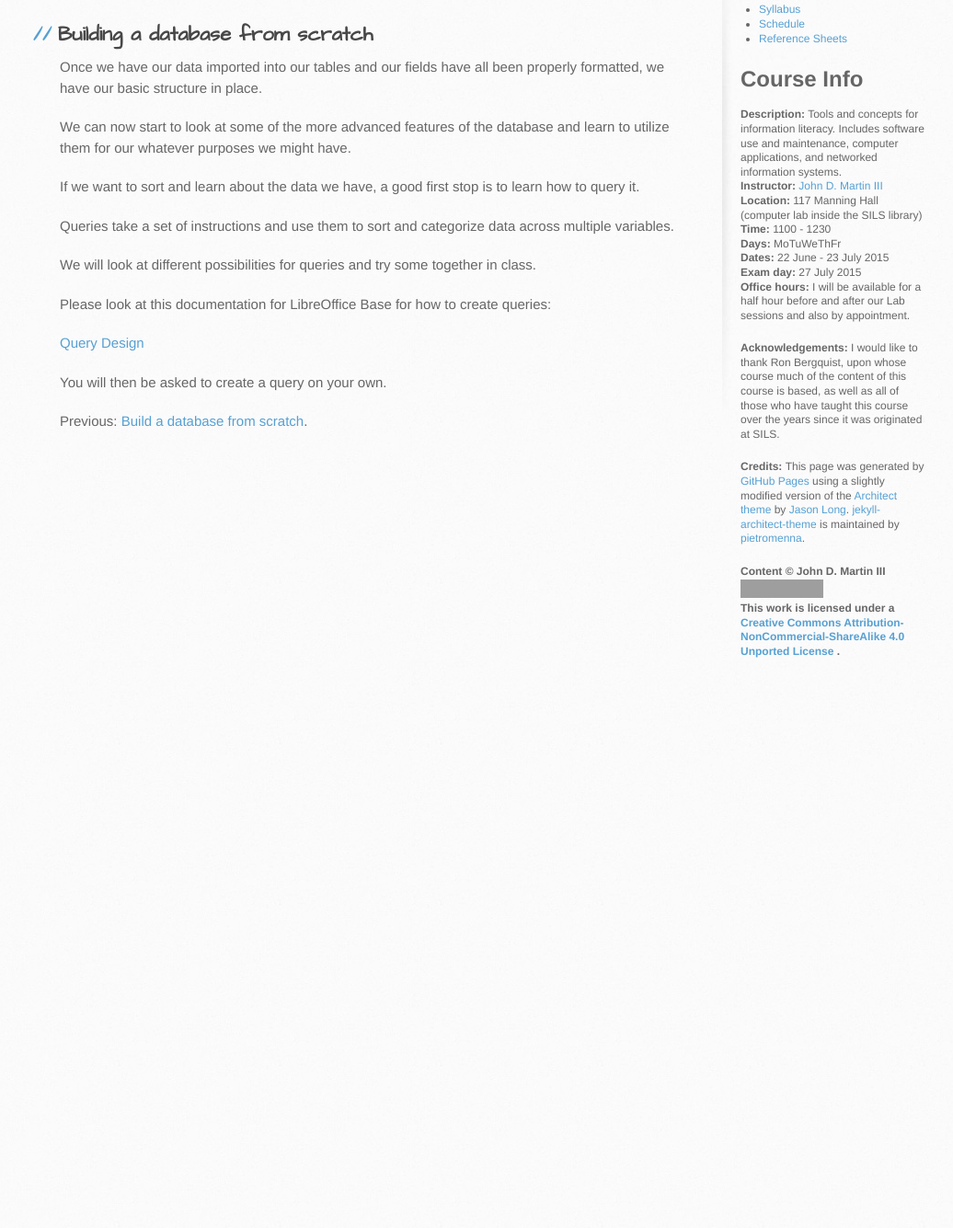
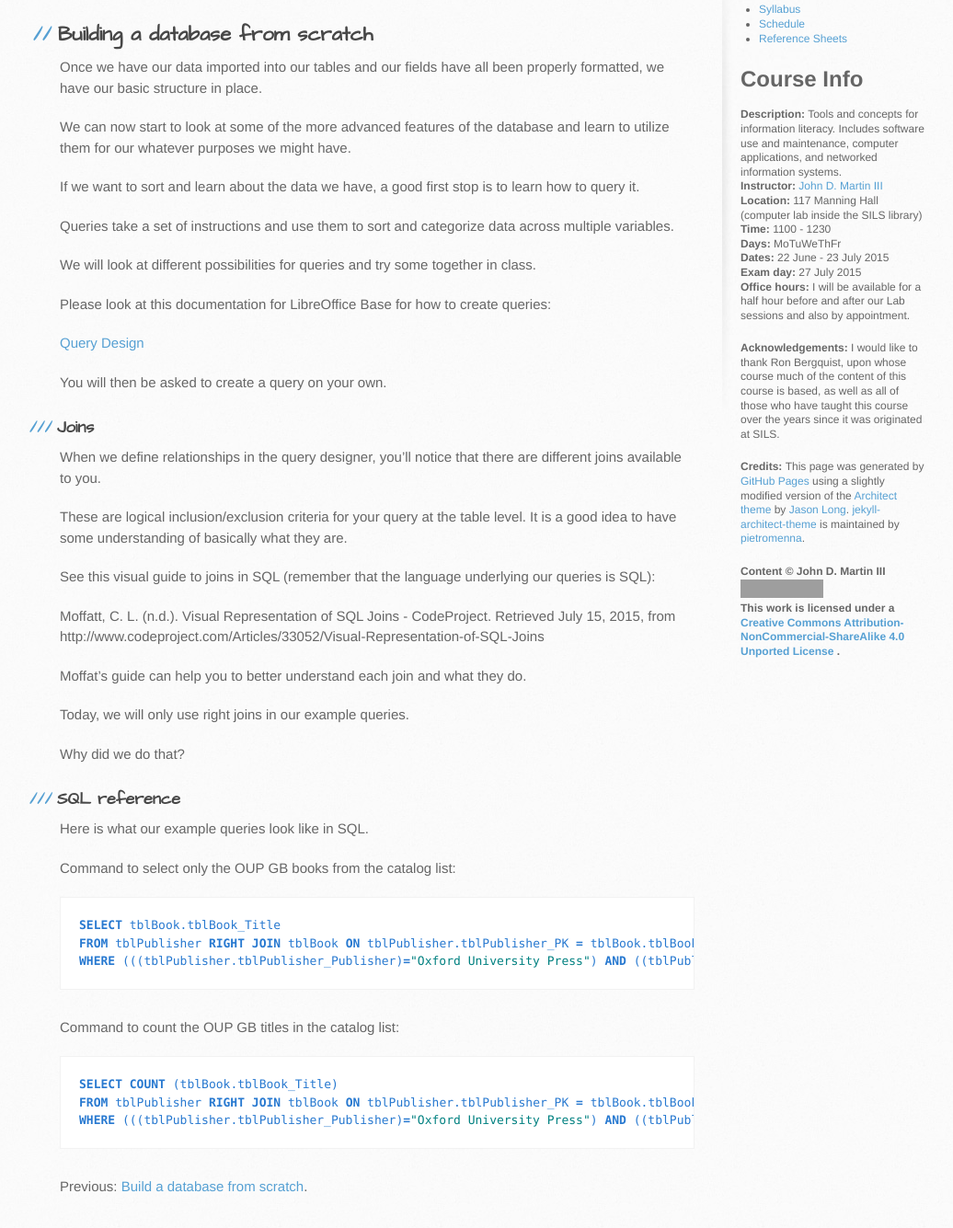
Before and after one commit to tylerpcarter/inls161, a Jekyll site: the page built from schedule/db-queries.md, in a window 1280 px wide and 1400 px high, scrolled down 163 px, cut to the strip 56-1391 px from the top of the window. Shown: the whole strip at 92% size, without its empty margins (105-1141 px from the left). Built offline with Jekyll 4.4.1, drawn with Linux system fonts in a browser that asks for light colours; Markdown is read by kramdown in place of the engine named in the settings; before the commit the page ends 978 px from its top, so only the background shows below that; grey boxes are pictures that could not be loaded.

Commit message:
change query notes

````diff
--- a/schedule/db-queries.md
+++ b/schedule/db-queries.md
@@ -22,4 +22,41 @@ Please look at this documentation for LibreOffice Base for how to create queries
 
 You will then be asked to create a query on your own.
 
+### Joins
+
+When we define relationships in the query designer, you'll notice that there are different joins available to you.
+
+These are logical inclusion/exclusion criteria for your query at the table level.
+It is a good idea to have some understanding of basically what they are.
+
+See this visual guide to joins in SQL (remember that the language underlying our queries is SQL):
+
+Moffatt, C. L. (n.d.). Visual Representation of SQL Joins - CodeProject. Retrieved July 15, 2015, from http://www.codeproject.com/Articles/33052/Visual-Representation-of-SQL-Joins
+
+Moffat's guide can help you to better understand each join and what they do.
+
+Today, we will only use right joins in our example queries.
+
+Why did we do that?
+
+### SQL reference
+
+Here is what our example queries look like in SQL.
+
+Command to select only the OUP GB books from the catalog list:
+
+```sql
+SELECT tblBook.tblBook_Title
+FROM tblPublisher RIGHT JOIN tblBook ON tblPublisher.tblPublisher_PK = tblBook.tblBook_PubID
+WHERE (((tblPublisher.tblPublisher_Publisher)="Oxford University Press") AND ((tblPublisher.tblPublisher_Country)="GB"));
+```
+
+Command to count the OUP GB titles in the catalog list:
+
+```sql
+SELECT COUNT (tblBook.tblBook_Title)
+FROM tblPublisher RIGHT JOIN tblBook ON tblPublisher.tblPublisher_PK = tblBook.tblBook_PubID
+WHERE (((tblPublisher.tblPublisher_Publisher)="Oxford University Press") AND ((tblPublisher.tblPublisher_Country)="GB"));
+```
+
 Previous: [Build a database from scratch]({{ base.url}}/schedule/db-from-scratch/).
````
